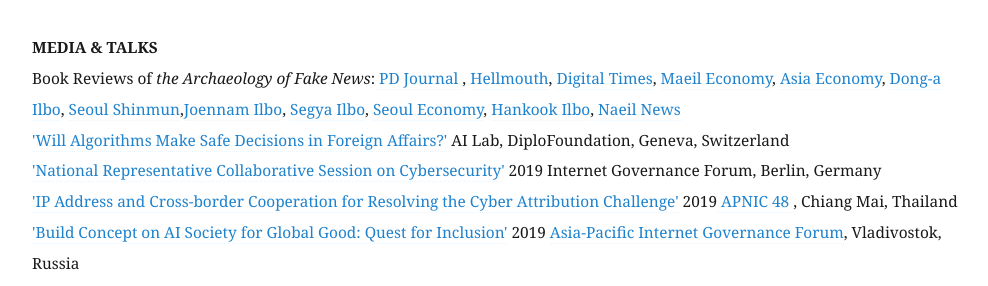
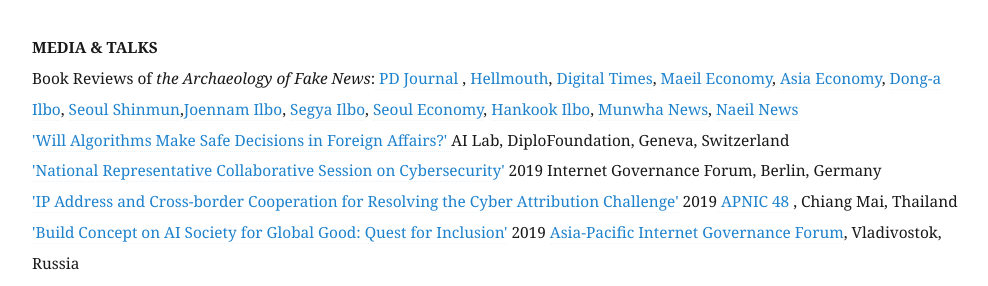
Before and after one commit to eunchangchoi/eunchangchoi.github.io, a Jekyll site: the page built from index.md, in a window 1280 px wide and 900 px high, scrolled down 1741 px. Shown: the part 161-447 px from the top of the window, without its empty margins (68-1056 px from the left). Built offline with Jekyll 4.4.1, drawn with Linux system fonts in a browser that asks for light colours.

Commit message:
Update index.md

```diff
--- a/index.md
+++ b/index.md
@@ -27,7 +27,7 @@
    <br>
 
  <strong> MEDIA & TALKS </strong> <br>
-Book Reviews of<i> the Archaeology of Fake News</i>:<a href="https://www.pdjournal.com/news/articleView.html?idxno=71119"> PD Journal </a>, <a href="https://www.youtube.com/watch?v=MpeoOBXadZ8&feature=youtu.be&t=241"> Hellmouth</a>, <a href="http://www.dt.co.kr/contents.html?article_no=2020030302103869061001"> Digital Times</a>, <a href="https://www.mk.co.kr/news/culture/view/2020/02/155878">Maeil Economy</a>, <a href="https://www.asiae.co.kr/article/2020022811050161321&mobile=Y"> Asia Economy</a>, <a href="http://www.donga.com/news/article/all/20200216/99724450/1"> Dong-a Ilbo</a>, <a href="https://www.seoul.co.kr/news/newsView.php?id=20200313020005&wlog_tag3=naver">Seoul Shinmun</a>,<a href="https://www.jnilbo.com/2020/02/20/2020022015101829561/">Joennam Ilbo</a>, <a href="http://www.segye.com/newsView/20200214510584?OutUrl=naver"> Segya Ilbo</a>, <a href="https://www.sedaily.com/NewsVIew/1YYX4ZYYI0"> Seoul Economy</a>, <a href="https://www.hankookilbo.com/News/Read/202002131753026467">Hankook Ilbo</a>,<a href="https://www.naeil.com/news_view/?id_art=341418"> Naeil News </a> <br>
+Book Reviews of<i> the Archaeology of Fake News</i>:<a href="https://www.pdjournal.com/news/articleView.html?idxno=71119"> PD Journal </a>, <a href="https://www.youtube.com/watch?v=MpeoOBXadZ8&feature=youtu.be&t=241"> Hellmouth</a>, <a href="http://www.dt.co.kr/contents.html?article_no=2020030302103869061001"> Digital Times</a>, <a href="https://www.mk.co.kr/news/culture/view/2020/02/155878">Maeil Economy</a>, <a href="https://www.asiae.co.kr/article/2020022811050161321&mobile=Y"> Asia Economy</a>, <a href="http://www.donga.com/news/article/all/20200216/99724450/1"> Dong-a Ilbo</a>, <a href="https://www.seoul.co.kr/news/newsView.php?id=20200313020005&wlog_tag3=naver">Seoul Shinmun</a>,<a href="https://www.jnilbo.com/2020/02/20/2020022015101829561/">Joennam Ilbo</a>, <a href="http://www.segye.com/newsView/20200214510584?OutUrl=naver"> Segya Ilbo</a>, <a href="https://www.sedaily.com/NewsVIew/1YYX4ZYYI0"> Seoul Economy</a>, <a href="https://www.hankookilbo.com/News/Read/202002131753026467">Hankook Ilbo</a>, <a href="https:/www.munhwa.com/news/view.html?no=2020021301031721320001">Munwha News</a>, <a href="https://www.naeil.com/news_view/?id_art=341418"> Naeil News </a> <br>
  <a href="https://www.diplomacy.edu/blog/will-algorithms-make-safe-decisions-foreign-affairs">'Will Algorithms Make Safe Decisions in Foreign Affairs?' </a> AI Lab, DiploFoundation, Geneva, Switzerland <br>
 <a href="https://www.youtube.com/watch?v=nsZJaB3fx0E&feature=youtu.be&t=1689">'National Representative Collaborative Session on Cybersecurity'</a> 2019 Internet Governance Forum, Berlin, Germany <br>
 <a href="https://youtu.be/uRsC_ypHGCg?t=1336">'IP Address and Cross-border Cooperation for Resolving the Cyber Attribution Challenge'</a> 2019<a href="https://conference.apnic.net/48/program/schedule/#/day/6/cooperation-sig"> APNIC 48 </a>, Chiang Mai, Thailand<br>
```
